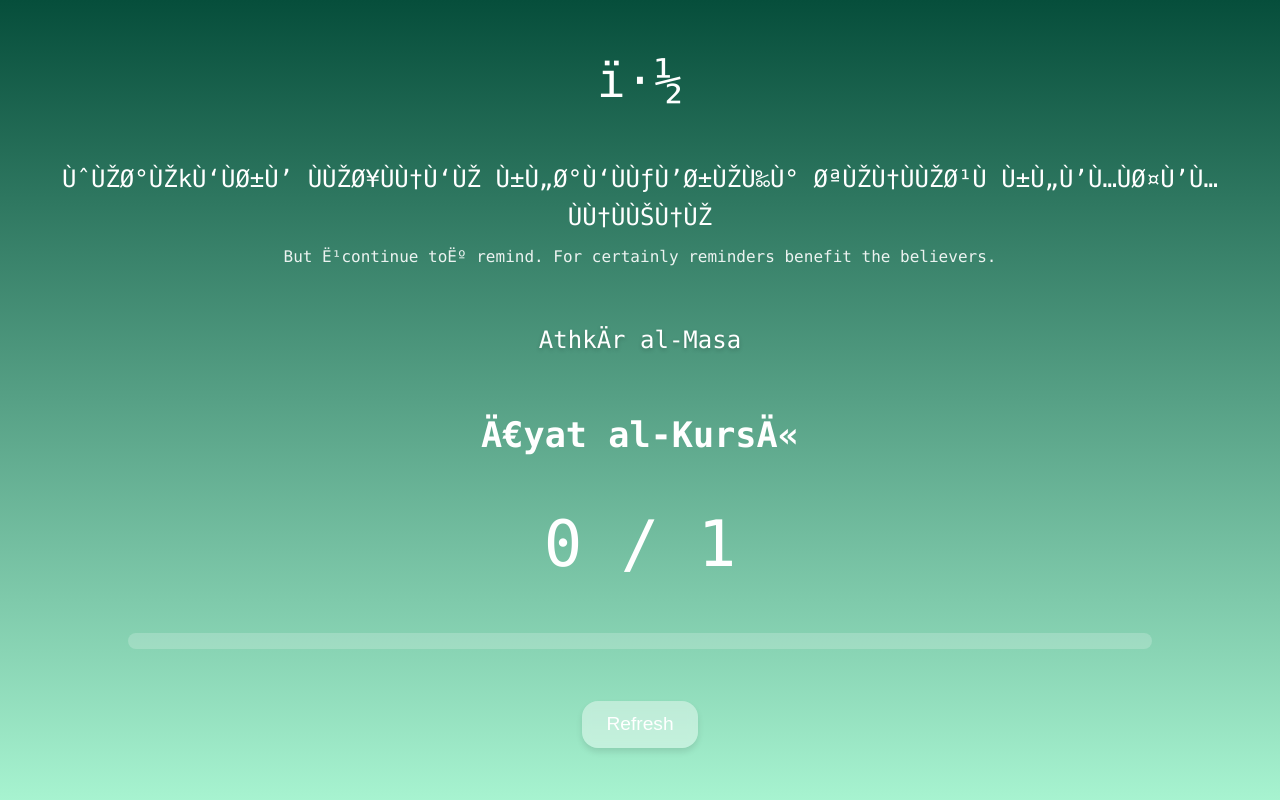
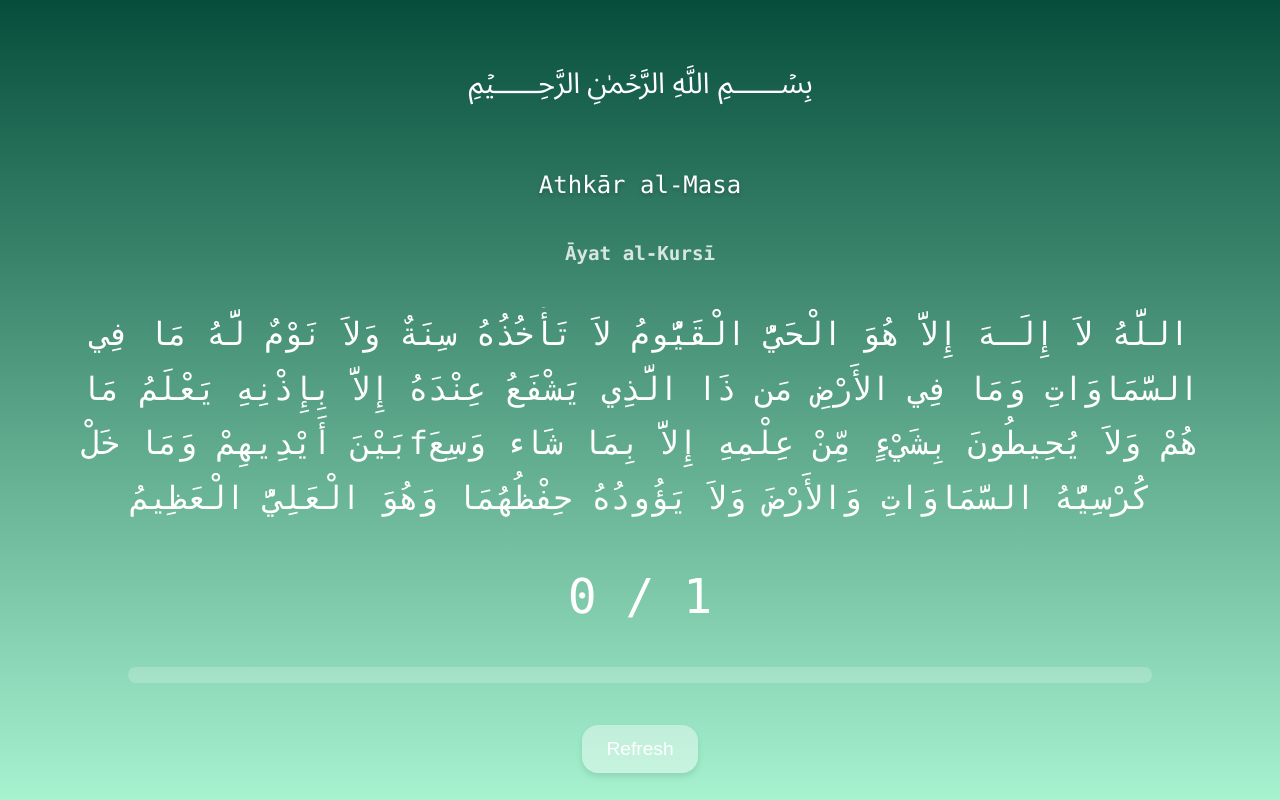
Before and after one commit to IslamAB77/Thikr, a plain HTML site: page index.html in a window 1280 px wide. Drawn offline with Linux system fonts and the light colour scheme.

Commit message:
Update index.html

```diff
--- a/index.html
+++ b/index.html
@@ -1,7 +1,7 @@
 <!DOCTYPE html>
 <html lang="de">
 <head>
-  <meta charset="UTF-R" />
+  <meta charset="UTF-8" />
   <meta name="viewport" content="width=device-width, initial-scale=1.0" />
   <title>ThikrIslam</title>
   <link rel="icon" href="ChatGPT Image 14. Mai 2025, 01_29_57.png" type="image/png" />
@@ -31,21 +31,14 @@
       background: linear-gradient(to bottom, #064e3b, #a7f3d0);
       font-family: Consolas, monospace;
       user-select: none;
-      overflow: hidden;
+      overflow: hidden; /* Verhindert das Scrollen der gesamten Seite */
     }
 
     .bismillah {
       font-size: 3rem;
       color: #fff;
       text-align: center;
-    }
-
-    .ayah {
-      text-align: center;
-      color: #ffffff;
-      font-size: 1.5rem;
-      margin: 0 1rem;
-      line-height: 1.6;
+      margin-top: -1rem; /* Etwas nach oben */
     }
 
     .mode-display {
@@ -55,24 +48,36 @@
       text-shadow: 0 2px 4px rgba(0,0,0,0.2);
     }
 
-    .translation {
-      display: block;
-      margin-top: 0.5rem;
-      font-size: 1rem;
-      opacity: 0.9;
-    }
-
-    /* NEU: Stil für den Namen des aktuellen Dhikr */
+    /* NEU: Zeigt den Namen des Dhikr (kleiner) */
     .dhikr-name {
-      font-size: 2.2rem; /* Angepasste Größe */
+      font-size: 1.2rem; /* Kleiner als der Text */
       color: #fff;
       text-align: center;
-      margin: 0 1rem;
+      opacity: 0.8;
       font-weight: bold;
     }
 
+    /* NEU: Haupt-Container für den arabischen Wortlaut */
+    .dhikr-text {
+      font-size: 2rem; /* Große, lesbare Schrift */
+      color: #fff;
+      text-align: center;
+      line-height: 1.7; /* Zeilenabstand für Arabisch */
+      width: 90%; /* Begrenzte Breite */
+      max-height: 40vh; /* Maximale Höhe, z.B. 40% der Bildschirmhöhe */
+      overflow-y: auto; /* **WICHTIG: Scrollbar, falls Text zu lang** */
+      padding: 0 0.5rem; /* Etwas Innenabstand */
+      /* Versteckt Scrollbar auf Webkit (Chrome/Safari) */
+      -ms-overflow-style: none;  /* IE und Edge */
+      scrollbar-width: none;  /* Firefox */
+    }
+    .dhikr-text::-webkit-scrollbar {
+      display: none; /* Chrome, Safari und Opera */
+    }
+
+
     .counter {
-      font-size: 4rem; /* Angepasste Größe für "1 / 3" */
+      font-size: 3rem; /* Zählergröße angepasst */
       color: #fff;
     }
 
@@ -93,7 +98,7 @@
 
     .reset-btn {
       background: rgba(255, 255, 255, 0.4);
-      color: #fff; /* Farbe ist bereits weiß */
+      color: #fff;
       border: none;
       padding: 0.8rem 1.5rem;
       border-radius: 1rem;
@@ -101,6 +106,7 @@
       cursor: pointer;
       box-shadow: 0 4px 6px rgba(0, 0, 0, 0.1);
       backdrop-filter: blur(4px);
+      margin-bottom: -1rem; /* Etwas nach unten */
     }
 
     .reset-btn:active {
@@ -110,14 +116,12 @@
 </head>
 <body ontouchstart="">
   <div class="bismillah">﷽</div>
-  <div class="ayah">
-    وَذَkِّرْ فَإِنَّ ٱلذِّكْرَىٰ تَنفَعُ ٱلْمُؤْمِنِينَ
-    <span class="translation">But ˹continue to˺ remind. For certainly reminders benefit the believers.</span>
-  </div>
 
   <div class="mode-display" id="modeDisplay"></div>
 
   <div class="dhikr-name" id="dhikrName">Laden...</div>
+
+  <div class="dhikr-text" id="dhikrText"></div>
 
   <div class="counter" id="counter">0 / 0</div>
 
@@ -128,112 +132,126 @@
   <button class="reset-btn" onclick="resetCounter()">Refresh</button>
 
   <script>
-    // --- START: Aktualisiertes JavaScript (Sequenzieller Zähler) ---
+    // --- START: Aktualisiertes JavaScript (Mit Wortlaut) ---
 
     let lastTouch = 0;
-    let currentMode = 'Sabah'; // Standard
-    let appState = {}; // Wird aus localStorage geladen
+    let currentMode = 'Sabah';
+    let appState = {};
 
-    // 1. DEFINITION DER ATHKĀR-LISTEN
-    // Diese Listen dienen als Vorlage (Template).
+    // 1. DEFINITION DER ATHKĀR-LISTEN (MIT WORTLAUT)
+
+    // Konstanten für wiederkehrende Texte
+    const TEXT_IKHLAS = "قُلْ هُوَ اللَّهُ أَحَدٌ ﴿١﴾ اللَّهُ الصَّمَدُ ﴿٢﴾ لَمْ يَلِدْ وَلَمْ يُولَدْ ﴿٣﴾ وَلَمْ يَكُن لَّهُ كُفُوًا أَحَدٌ ﴿٤﴾";
+    const TEXT_FALAQ = "قُلْ أَعُوذُ بِرَبِّ الْفَلَقِ ﴿١﴾ مِن شَرِّ مَا خَلَقَ ﴿٢﴾ وَمِن شَرِّ غَاسِقٍ إِذَا وَقَبَ ﴿٣﴾ وَمِن شَرِّ النَّفَّاثَاتِ فِي الْعُقَدِ ﴿٤﴾ وَمِن شَرِّ حَاسِدٍ إِذَا حَسَدَ ﴿٥﴾";
+    const TEXT_NAS = "قُلْ أَعُوذُ بِرَبِّ النَّاسِ ﴿١﴾ مَلِكِ النَّاسِ ﴿٢﴾ إِلَـٰهِ النَّاسِ ﴿٣﴾ مِن شَرِّ الْوَسْوَاسِ الْخَنَّاسِ ﴿٤﴾ الَّذِي يُوَسْوِسُ فِي صُدُورِ النَّاسِ ﴿٥﴾ مِنَ الْجِنَّةِ وَالنَّاسِ ﴿٦﴾";
+    const TEXT_AYAT_KURSI = "اللَّهُ لاَ إِلَـهَ إِلاَّ هُوَ الْحَيُّ الْقَيُّومُ لاَ تَأْخُذُهُ سِنَةٌ وَلاَ نَوْمٌ لَّهُ مَا فِي السَّمَاوَاتِ وَمَا فِي الأَرْضِ مَن ذَا الَّذِي يَشْفَعُ عِنْدَهُ إِلاَّ بِإِذْنِهِ يَعْلَمُ مَا بَيْنَ أَيْدِيهِمْ وَمَا خَلْfهُمْ وَلاَ يُحِيطُونَ بِشَيْءٍ مِّنْ عِلْمِهِ إِلاَّ بِمَا شَاء وَسِعَ كُرْسِيُّهُ السَّمَاوَاتِ وَالأَرْضَ وَلاَ يَؤُودُهُ حِفْظُهُمَا وَهُوَ الْعَلِيُّ الْعَظِيمُ";
+    const TEXT_SAYYID_ISTIGHFAR = "اللَّهُمَّ أَنْتَ رَبِّي لَا إِلَهَ إِلَّا أَنْتَ، خَلَقْتَنِي وَأَنَا عَبْدُكَ، وَأَنَا عَلَى عَهْدِكَ وَوَعْدِكَ مَا اسْتَطَعْتُ، أَعُوذُ بِكَ مِنْ شَرِّ مَا صَنَعْتُ، أَبُوءُ لَكَ بِنِعْمَتِكَ عَلَيَّ، وَأَبُوءُ بِذَنْبِي فَاغْفِرْ لِي فَإِنَّهُ لاَ يَغْفِرُ الذُّنُوبَ إِلَّا أَنْتَ";
+    const TEXT_ASKALUKA_AFWA = "اللَّهُمَّ إِنِّي أَسْأَلُكَ الْعَفْوَ وَالْعَافِيَةَ فِي الدُّنْيَا وَالآخِرَةِ، اللَّهُمَّ إِنِّي أَسْأَلُكَ الْعَفْوَ وَالْعَافِيَةَ فِي دِينِي وَدُنْيَايَ وَأَهْلِي وَمَالِي، اللَّهُمَّ اسْتُرْ عَوْرَاتِي وَآمِنْ رَوْعَاتِي، اللَّهُمَّ احْfظْنِي مِنْ بَيْنِ يَدَيَّ وَمِنْ خَلْfِي وَعَنْ يَمِينِي وَعَنْ شِمَالِي وَمِنْ فَوْقِي، وَأَعُوذُ بِعَظَمَتِكَ أَنْ أُغْتَالَ مِنْ تَحْتِي";
+    const TEXT_BISMILLAHILLADHI = "بِسْمِ اللَّهِ الَّذِي لاَ يَضُرُّ مَعَ اسْمِهِ شَيْءٌ فِي الأَرْضِ وَلاَ فِي السَّمَاءِ وَهُوَ السَّمِيعُ الْعَلِيمُ";
+    const TEXT_RADITU_BILLAHI = "رَضِيتُ بِاللَّهِ رَبًّا، وَبِالإِسْلاَمِ دِينًا، وَبِمُحَمَّدٍ صَلَّى اللَّهُ عَلَيْهِ وَسَلَّمَ نَبِيًّا";
+    const TEXT_SUBHANALLAHI = "سُبْحَانَ اللَّهِ وَبِحَمْدِهِ";
+    const TEXT_LA_ILAHA = "لاَ إِلَهَ إِلاَّ اللَّهُ وَحْدَهُ لاَ شَرِيكَ لَهُ، لَهُ الْمُلْكُ وَلَهُ الْحَمْدُ، وَهُوَ عَلَى كُلِّ شَيْءٍ قَدِيرٌ";
+
     const SABAH_LIST_TEMPLATE = [
-      { name: "Āyat al-Kursī", target: 1 },
-      { name: "Sūrat al-Ikhlāṣ", target: 3 },
-      { name: "Sūrat al-Falaq", target: 3 },
-      { name: "Sūrat an-Nās", target: 3 },
-      { name: "Sayyid al-Istighfār", target: 1 },
-      { name: "Allāhumma bika aṣbaḥnā...", target: 1 },
-      { name: "Allāhumma innī as'aluka...", target: 1 },
-      { name: "Bismillāhilladhī lā yaḍurru...", target: 3 },
-      { name: "Raḍītu billāhi Rabbā...", target: 3 },
-      { name: "SubḥānAllāhi wa biḥamdihi", target: 100 },
-      { name: "Lā ilāha illAllāh waḥdahū...", target: 100 }
+      { name: "Āyat al-Kursī", target: 1, text: TEXT_AYAT_KURSI },
+      { name: "Sūrat al-Ikhlāṣ", target: 3, text: TEXT_IKHLAS },
+      { name: "Sūrat al-Falaq", target: 3, text: TEXT_FALAQ },
+      { name: "Sūrat an-Nās", target: 3, text: TEXT_NAS },
+      { name: "Sayyid al-Istighfār", target: 1, text: TEXT_SAYYID_ISTIGHFAR },
+      { name: "Allāhumma bika aṣbaḥnā", target: 1, text: "اللَّهُمَّ بِكَ أَصْبَحْنَا، وَبِكَ أَمْسَيْنَا، وَبِكَ نَحْيَا، وَبِكَ نَمُوتُ، وَإِلَيْكَ النُّشُورُ" },
+      { name: "Allāhumma innī as'aluka...", target: 1, text: TEXT_ASKALUKA_AFWA },
+      { name: "Bismillāhilladhī lā yaḍurru...", target: 3, text: TEXT_BISMILLAHILLADHI },
+      { name: "Raḍītu billāhi Rabbā...", target: 3, text: TEXT_RADITU_BILLAHI },
+      { name: "SubḥānAllāhi wa biḥamdihi", target: 100, text: TEXT_SUBHANALLAHI },
+      { name: "Lā ilāha illAllāh waḥdahū...", target: 100, text: TEXT_LA_ILAHA }
     ];
 
     const MASA_LIST_TEMPLATE = [
-      { name: "Āyat al-Kursī", target: 1 },
-      { name: "Sūrat al-Ikhlāṣ", target: 3 },
-      { name: "Sūrat al-Falaq", target: 3 },
-      { name: "Sūrat an-Nās", target: 3 },
-      { name: "Sayyid al-Istighfār", target: 1 },
-      { name: "Allāhumma bika amsaynā...", target: 1 }, // Einziger textlicher Unterschied
-      { name: "Allāhumma innī as'aluka...", target: 1 },
-      { name: "Bismillāhilladhī lā yaḍurru...", target: 3 },
-      { name: "Raḍītu billāhi Rabbā...", target: 3 },
-      { name: "SubḥānAllāhi wa biḥamdihi", target: 100 },
-      { name: "Lā ilāha illAllāh waḥdahū...", target: 100 }
+      { name: "Āyat al-Kursī", target: 1, text: TEXT_AYAT_KURSI },
+      { name: "Sūrat al-Ikhlāṣ", target: 3, text: TEXT_IKHLAS },
+      { name: "Sūrat al-Falaq", target: 3, text: TEXT_FALAQ },
+      { name: "Sūrat an-Nās", target: 3, text: TEXT_NAS },
+      { name: "Sayyid al-Istighfār", target: 1, text: TEXT_SAYYID_ISTIGHFAR },
+      { name: "Allāhumma bika amsaynā", target: 1, text: "اللَّهُمَّ بِكَ أَمْسَيْنَا، وَبِكَ أَصْبَحْنَا، وَبِكَ نَحْيَا، وَبِكَ نَمُوتُ، وَإِلَيْكَ الْمَصِيرُ" },
+      { name: "Allāhumma innī as'aluka...", target: 1, text: TEXT_ASKALUKA_AFWA },
+      { name: "Bismillāhilladhī lā yaḍurru...", target: 3, text: TEXT_BISMILLAHILLADHI },
+      { name: "Raḍītu billāhi Rabbā...", target: 3, text: TEXT_RADITU_BILLAHI },
+      { name: "SubḥānAllāhi wa biḥamdihi", target: 100, text: TEXT_SUBHANALLAHI },
+      { name: "Lā ilāha illAllāh waḥdahū...", target: 100, text: TEXT_LA_ILAHA }
     ];
 
     // (Hilfsfunktion) Erstellt eine frische Liste aus der Vorlage
     function createListFromTemplate(template) {
-      // Tiefe Kopie, um die Vorlage nicht zu verändern
       const newList = JSON.parse(JSON.stringify(template));
-      // Fügt 'current: 0' zu jedem Eintrag hinzu
       newList.forEach(item => item.current = 0);
       return newList;
     }
 
     // 2. STATE MANAGEMENT (Laden, Speichern, Zurücksetzen)
 
-    // Lädt den Zustand aus localStorage oder erstellt einen neuen
     function loadState() {
       const storedState = localStorage.getItem('athkarAppState');
       if (storedState) {
         appState = JSON.parse(storedState);
+        // Sicherstellen, dass die geladenen Listen mit der Vorlage übereinstimmen (falls Code aktualisiert wurde)
+        if (appState.Sabah.list.length !== SABAH_LIST_TEMPLATE.length) {
+          console.log("Sabah-Liste veraltet. Wird zurückgesetzt.");
+          resetMode('Sabah');
+        }
+        if (appState.Masa.list.length !== MASA_LIST_TEMPLATE.length) {
+          console.log("Masa-Liste veraltet. Wird zurückgesetzt.");
+          resetMode('Masa');
+        }
       } else {
         // Erstellt einen brandneuen Zustand
         appState = {
-          Sabah: {
-            currentIndex: 0,
-            list: createListFromTemplate(SABAH_LIST_TEMPLATE)
-          },
-          Masa: {
-            currentIndex: 0,
-            list: createListFromTemplate(MASA_LIST_TEMPLATE)
-          }
+          Sabah: { currentIndex: 0, list: createListFromTemplate(SABAH_LIST_TEMPLATE) },
+          Masa: { currentIndex: 0, list: createListFromTemplate(MASA_LIST_TEMPLATE) }
         };
         saveState();
       }
     }
 
-    // Speichert den aktuellen Zustand im localStorage
     function saveState() {
       localStorage.setItem('athkarAppState', JSON.stringify(appState));
     }
 
+    // (Hilfsfunktion) Setzt nur einen bestimmten Modus zurück
+    function resetMode(mode) {
+        const template = (mode === 'Sabah') ? SABAH_LIST_TEMPLATE : MASA_LIST_TEMPLATE;
+        appState[mode].list = createListFromTemplate(template);
+        appState[mode].currentIndex = 0;
+    }
+
     // Setzt den Zähler für den *aktuellen* Modus zurück
     function resetCounter() {
-      determineMode(); // Sicherstellen, welcher Modus aktiv ist
-
-      const template = (currentMode === 'Sabah') ? SABAH_LIST_TEMPLATE : MASA_LIST_TEMPLATE;
-      appState[currentMode].list = createListFromTemplate(template);
-      appState[currentMode].currentIndex = 0;
-
+      determineMode();
+      resetMode(currentMode);
       saveState();
       updateDisplay();
     }
 
     // 3. KERNLOGIK (Modus bestimmen, UI aktualisieren)
 
-    // Bestimmt, ob "Sabah" oder "Masa" aktiv ist
     function determineMode() {
       const currentHour = new Date().getHours(); // 0-23
       currentMode = (currentHour < 12) ? 'Sabah' : 'Masa'; // 00:00-11:59 = Sabah
       document.getElementById('modeDisplay').textContent = `Athkār al-${currentMode}`;
     }
 
-    // Aktualisiert die gesamte Benutzeroberfläche
     function updateDisplay() {
       determineMode();
 
       const modeState = appState[currentMode];
       const index = modeState.currentIndex;
       const list = modeState.list;
+      const dhikrTextEl = document.getElementById('dhikrText');
 
       if (index >= list.length) {
         // Alle Athkār für diesen Modus sind abgeschlossen
         document.getElementById('dhikrName').textContent = "Abgeschlossen";
         document.getElementById('counter').textContent = "Mā šāʾ Allāh";
+        dhikrTextEl.textContent = "تقبل الله"; // "Taqabbal Allāh"
         document.getElementById('progress').style.width = '100%';
       } else {
         // Zeigt das aktuelle Dhikr an
@@ -241,7 +259,11 @@
         document.getElementById('dhikrName').textContent = activeDhikr.name;
         document.getElementById('counter').textContent = `${activeDhikr.current} / ${activeDhikr.target}`;
 
-        // Berechnet den Gesamtfortschritt (Anzahl der erledigten Listeneinträge)
+        // **NEU: Setzt den arabischen Wortlaut**
+        dhikrTextEl.textContent = activeDhikr.text;
+        // Scrollt das Textfeld bei jedem Update nach oben
+        dhikrTextEl.scrollTop = 0;
+
         const prozent = Math.round((index / list.length) * 100);
         document.getElementById('progress').style.width = prozent + '%';
       }
@@ -251,28 +273,24 @@
 
     document.body.addEventListener('touchstart', e => {
       const now = Date.now();
-      if (now - lastTouch <= 100) return; // Debounce (Doppelklicks verhindern)
+      if (now - lastTouch <= 100) return;
       lastTouch = now;
 
-      determineMode(); // Modus vor dem Zählen prüfen
+      determineMode();
 
       const modeState = appState[currentMode];
       const index = modeState.currentIndex;
       const list = modeState.list;
 
       if (index >= list.length) {
-        // Bereits abgeschlossen, nichts tun außer vibrieren
         if (navigator.vibrate) navigator.vibrate(50);
         return;
       }
 
-      // Aktives Dhikr holen und Zähler erhöhen
       const activeDhikr = list[index];
       activeDhikr.current++;
 
-      // Prüfen, ob das Ziel für dieses Dhikr erreicht wurde
       if (activeDhikr.current >= activeDhikr.target) {
-        // Ziel erreicht, zum nächsten Dhikr springen
         modeState.currentIndex++;
       }
 
```
